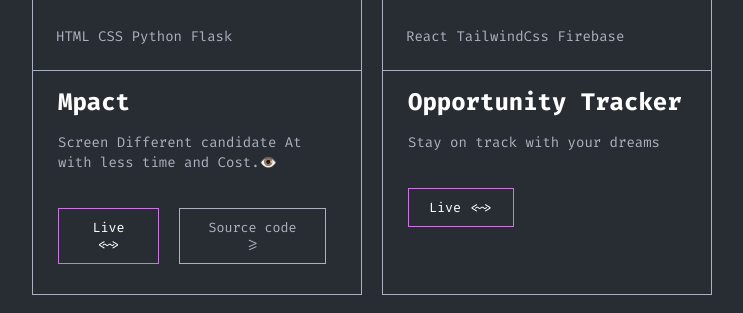
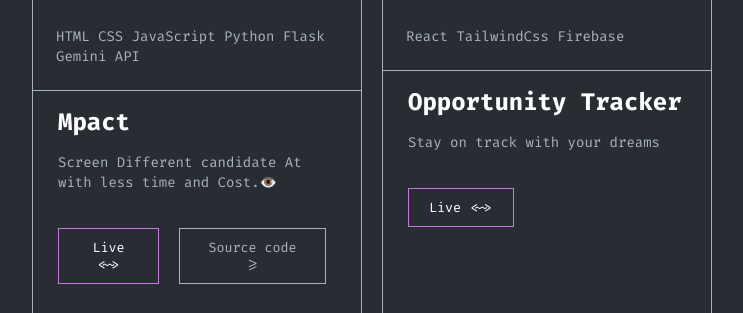
Before and after one commit to mugishakayishema/kayishema, a Flask app: page / in a window 1280 px wide. Shown: the part 1268-1581 px from the top of the page, without its empty margins (139-882 px from the left). Run offline with Flask 3, Linux system fonts and the light colour scheme.

Commit message:
Added there skills

```diff
--- a/templates/index.html
+++ b/templates/index.html
@@ -104,13 +104,13 @@
         <div class="projects">
             <div class="project-1 hover-card">
                 <img src="{{ url_for('static', filename='images/mpact.png') }}" alt="Mpact Project">
-                <div class="line-1"><p>HTML CSS Python Flask</p></div>
+                <div class="line-1"><p>HTML CSS JavaScript Python Flask Gemini API</p></div>
                 <div class="card-body">
                     <span class="span-1"><h2>Mpact</h2></span>
                     <p>Screen Different candidate At with less time and Cost.👁️</p>
                     <div class="card-buttons">
                         <a href="mpact.up.railway.app" target="_blank"><button class="two">Live <~></button></a>
-                        <a href="https://github.com/mugishakayishema/mpact" target="_blank"><button class="second">Source code >=</button></a>
+                        <a href="https://github.com/principiecyupe/mpact" target="_blank"><button class="second">Source code >=</button></a>
                     </div>
                 </div>
             </div>
```
